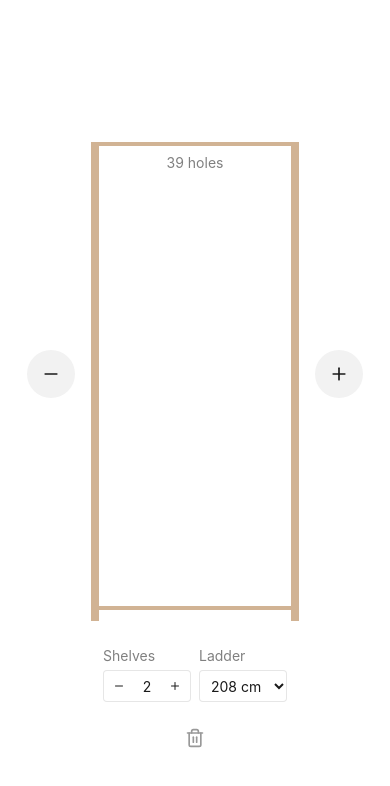
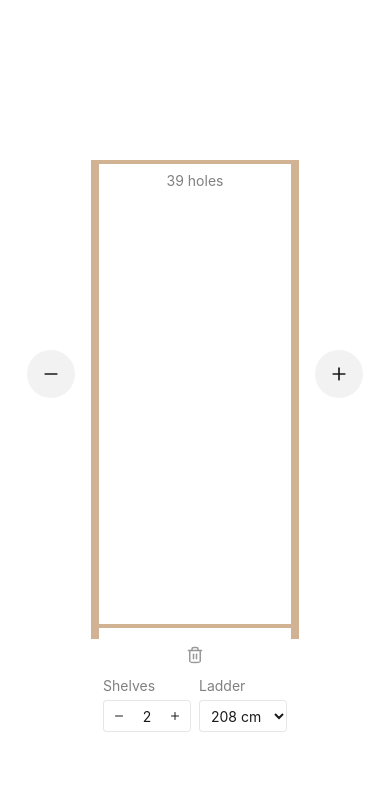
Before and after one commit to thisismatu/lundia-planner, a React (Vite) app: page / in a window 390 px wide. Shown: the top 786 px of the page. Built offline with nearby package versions, Linux system fonts and the light colour scheme; a web font is replaced by a local one.

Commit message:
Improve mobile layout and delete button

```diff
--- a/src/Bookcase.css
+++ b/src/Bookcase.css
@@ -2,7 +2,6 @@
   display: flex;
   flex-direction: column;
   align-items: center;
-  gap: 1.5rem;
   margin: 0 -4px;
 }
 
@@ -84,12 +83,17 @@
 .bookcase-delete {
   cursor: pointer;
   color: var(--gray-7);
-  padding: 0.125rem;
+  padding: 0.1875rem;
   transition: all 0.15s ease;
+  margin-top: 0.25rem;
+  margin-bottom: 0.5rem;
+  border-radius: 100px;
 }
 
 .bookcase-delete:hover {
-  color: tomato;
+  color: #fff;
+  background-color: tomato;
+  box-shadow: 0 0 0 4px tomato;
 }
 
 .stepper,
--- a/src/Bookcase.tsx
+++ b/src/Bookcase.tsx
@@ -97,6 +97,7 @@ export const Bookcase: FC<Props> = ({ onDelete }) => {
           );
         })}
       </div>
+      <TrashIcon className="bookcase-delete" onClick={onDelete} />
       <div className="bookcase-footer">
         <label>
           Shelves
@@ -139,7 +140,6 @@ export const Bookcase: FC<Props> = ({ onDelete }) => {
           </select>
         </label>
       </div>
-      <TrashIcon className="bookcase-delete" onClick={onDelete} />
     </div>
   );
 };
--- a/src/index.css
+++ b/src/index.css
@@ -45,7 +45,9 @@
 }
 
 #root {
+  position: absolute;
+  inset: 0;
   display: flex;
-  min-height: 100vh;
-  min-height: 100dvh;
+  flex-direction: column;
+  overflow-y: hidden;
 }
```
